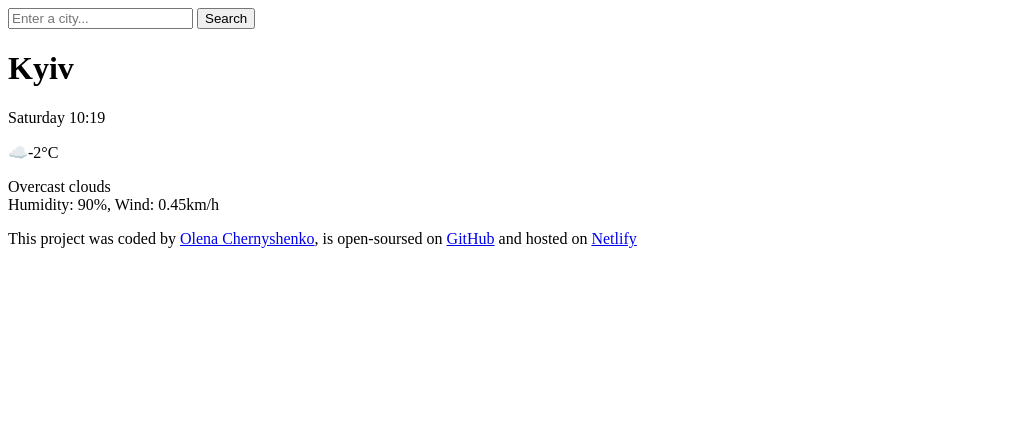
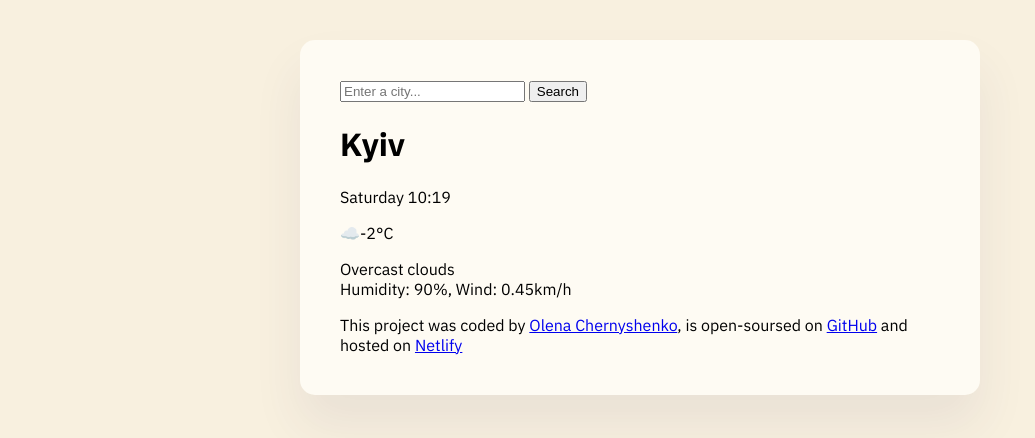
Before and after one commit to LegecL/Forecast-site, a plain HTML site: page index.html in a window 1280 px wide. Shown: the whole page, without its empty margins (0-1035 px from the left). Drawn offline with Linux system fonts and the light colour scheme.

Commit message:
Add main css styling

```diff
--- a/index.html
+++ b/index.html
@@ -3,9 +3,17 @@
   <head>
     <meta charset="UTF-8" />
     <meta name="viewport" content="width=device-width, initial-scale=1.0" />
+    <link rel="preconnect" href="https://fonts.googleapis.com" />
+    <link rel="preconnect" href="https://fonts.gstatic.com" crossorigin />
+    <link
+      href="https://fonts.googleapis.com/css2?family=IBM+Plex+Sans:ital,wght@0,100;0,200;0,300;0,400;0,500;0,600;0,700;1,100;1,200;1,300;1,400;1,500;1,600;1,700&family=Quicksand:wght@300;400;600;700&display=swap"
+      rel="stylesheet"
+    />
+    <link rel="stylesheet" href="src/style.css" />
     <title>Forecast</title>
   </head>
   <body>
+    <div class="weather-block">
       <header>
         <form>
           <input type="search" placeholder="Enter a city..." required id="" />
@@ -28,13 +36,17 @@
       </main>
       <footer>
         This project was coded by
-      <a href="https://github.com/LegecL" target="_blank">Olena Chernyshenko</a
+        <a href="https://github.com/LegecL" target="_blank"
+          >Olena Chernyshenko</a
         >, is open-soursed on
         <a href="https://github.com/LegecL/Forecast-site" target="_blank"
           >GitHub</a
         >
         and hosted on
-      <a href="https://forecast-for-you.netlify.app" target="_blank">Netlify</a>
+        <a href="https://forecast-for-you.netlify.app" target="_blank"
+          >Netlify</a
+        >
       </footer>
+    </div>
   </body>
 </html>
--- /dev/null
+++ b/src/style.css
@@ -0,0 +1,13 @@
+body {
+  background-color: #f8f0df;
+  font-family: "IBM Plex Sans", sans-serif;
+}
+
+.weather-block {
+  background-color: #fefbf3;
+  max-width: 600px;
+  margin: 40px auto;
+  padding: 40px;
+  box-shadow: 0 30px 50px rgba(60, 50, 100, 0.08);
+  border-radius: 15px;
+}
```
Lines whose indentation alone changed are shown as unchanged.
